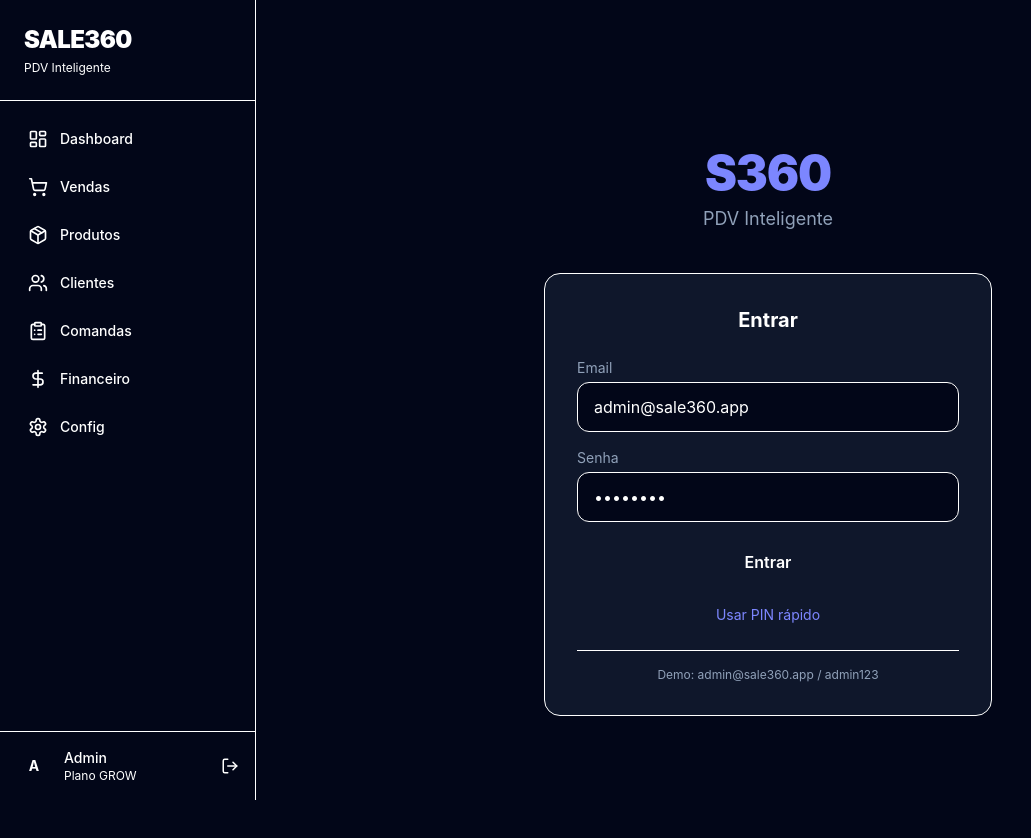
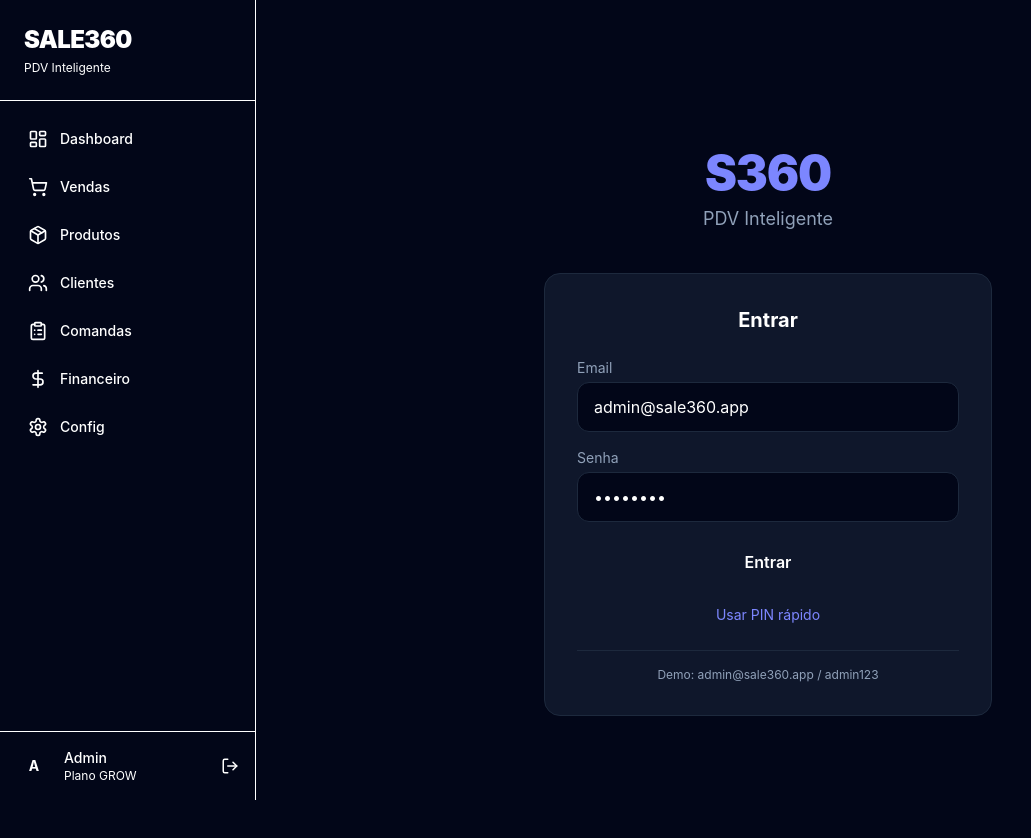
Before and after one commit to philipecordeiroprc-rgb/Sale360, a Next.js app in the folder apps/web/: page /login in a window 1280 px wide. Shown: the top 838 px of the page, without its empty margins (0-1031 px from the left). Built offline with nearby package versions, Linux system fonts and the light colour scheme; no server answers.

Commit message:
auto: update page.tsx

```diff
--- a/apps/web/src/app/login/page.tsx
+++ b/apps/web/src/app/login/page.tsx
@@ -66,7 +66,7 @@ export default function LoginPage() {
         </div>
 
         {/* Form Card */}
-        <div className="bg-slate-900 border border-dark-700 rounded-2xl p-8">
+        <div className="bg-slate-900 border border-slate-800 rounded-2xl p-8">
           <h2 className="text-xl font-bold text-white text-center mb-6">
             {mode === 'pin' ? 'Login Rápido (PIN)' : 'Entrar'}
           </h2>
@@ -80,7 +80,7 @@ export default function LoginPage() {
                 value={email}
                 onChange={(e) => setEmail(e.target.value)}
                 placeholder="seu@email.com"
-                className="w-full bg-slate-950 border border-dark-700 rounded-xl px-4 py-3 text-white placeholder-dark-600 focus:outline-none focus:border-accent transition-colors"
+                className="w-full bg-slate-950 border border-slate-800 rounded-xl px-4 py-3 text-white placeholder-dark-600 focus:outline-none focus:border-accent transition-colors"
                 required
               />
             </div>
@@ -96,7 +96,7 @@ export default function LoginPage() {
                 onChange={(e) => mode === 'pin' ? setPin(e.target.value) : setPassword(e.target.value)}
                 maxLength={mode === 'pin' ? 4 : undefined}
                 placeholder={mode === 'pin' ? '1234' : '••••••'}
-                className="w-full bg-slate-950 border border-dark-700 rounded-xl px-4 py-3 text-white placeholder-dark-600 focus:outline-none focus:border-accent transition-colors"
+                className="w-full bg-slate-950 border border-slate-800 rounded-xl px-4 py-3 text-white placeholder-dark-600 focus:outline-none focus:border-accent transition-colors"
                 required
               />
             </div>
@@ -129,7 +129,7 @@ export default function LoginPage() {
           </div>
 
           {/* Credentials hint */}
-          <div className="mt-6 pt-4 border-t border-dark-700">
+          <div className="mt-6 pt-4 border-t border-slate-800">
             <p className="text-xs text-slate-400 text-center">
               Demo: admin@sale360.app / admin123
             </p>
```
